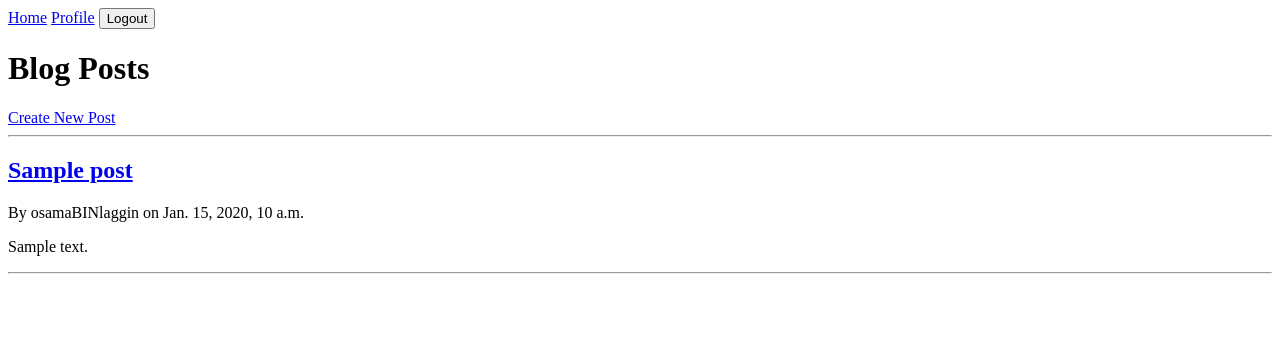
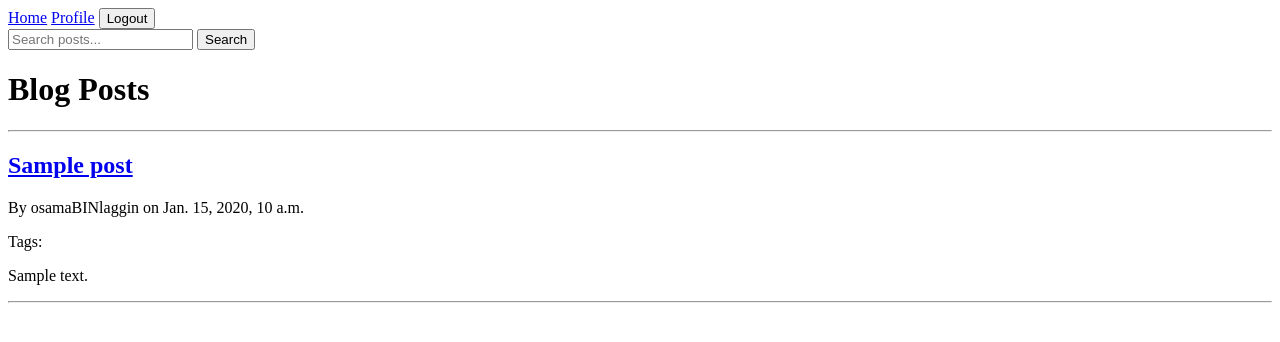
Before and after one commit to KMuggz/Alx_DjangoLearnLab, a Django app: page / in a window 1280 px wide. Shown: the top 342 px of the page. Run offline with Django 5.2, Linux system fonts and the light colour scheme; a user stored in the database is signed in; data comes from the database, SQL or seed files in the repository; tables that the repository leaves empty hold one stand-in row (values such as "Sample post").

Commit message:
feat:added search HTML template

```diff
--- a/django_blog/blog/templates/blog/base.html
+++ b/django_blog/blog/templates/blog/base.html
@@ -13,6 +13,10 @@
                 <form action="{% url 'logout' %}" method="post" style="display:inline;">
                     {% csrf_token %}
                     <button type="submit">Logout</button>
+                </form>
+                <form action="{% url 'search-posts' %}" method="get">
+                    <input type="text" name="q" placeholder="Search posts...">
+                    <button type="submit">Search</button>
                 </form>
             {% else %}
                 <a href="{% url 'login' %}">Login</a>
--- a/django_blog/blog/templates/blog/post_list.html
+++ b/django_blog/blog/templates/blog/post_list.html
@@ -2,12 +2,21 @@
 
 {% block content %}
     <h1>Blog Posts</h1>
-    <a href="{% url 'post-create' %}">Create New Post</a>
     <hr>
     {% for post in posts %}
         <article>
             <h2><a href="{% url 'post-detail' post.id %}">{{ post.title }}</a></h2>
             <p>By {{ post.author }} on {{ post.published_date }}</p>
+
+            <p>
+                Tags:
+                {% for tag in post.tags.all %}
+                    <a href="{% url 'posts-by-tag' tag.slug %}" style="text-decoration: none; color: #007bff;">
+                        #{{ tag.name }}
+                    </a>{% if not forloop.last %}, {% endif %}
+                {% endfor %}
+            </p>
+
             <p>{{ post.content|truncatewords:30 }}</p>
         </article>
         <hr>
```
Also changed, not shown: django_blog/blog/templates/blog/post_detail.html (+13 -1 lines), django_blog/blog/templates/blog/search_results.html (added, +16 -0 lines).
